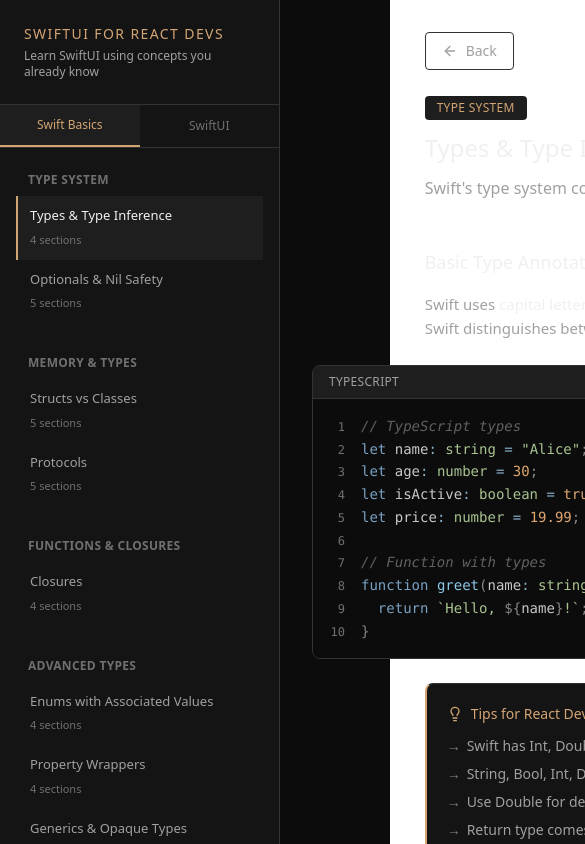
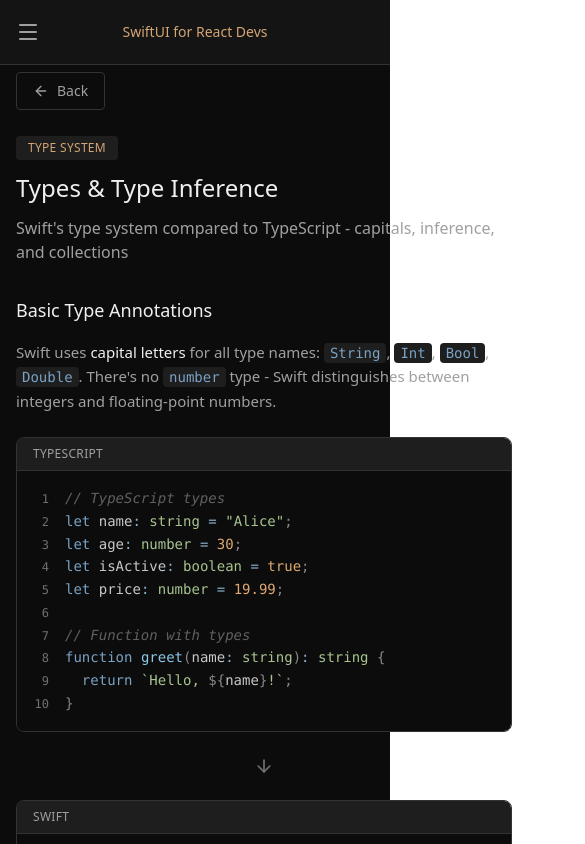
Before and after one commit to chaychun/swiftui-for-react-devs, a React (Vite) app: page / in a window 390 px wide. Both pictures are taken after a click on the button "Get Started". Shown: the top 844 px of the page, 585 px wide, since content can reach past the window. Built offline with nearby package versions, Linux system fonts and the light colour scheme.

Commit message:
Add responsive design for mobile and tablet devices
- Add mobile hamburger menu with slide-out sidebar drawer
- Stack code comparison blocks vertically on mobile with down arrow
- Add responsive padding/margins throughout (sm/lg breakpoints)
- Close sidebar on navigation for mobile UX

```diff
--- a/src/App.tsx
+++ b/src/App.tsx
@@ -1,8 +1,10 @@
-import { Routes, Route, useParams, useNavigate, Link } from "react-router-dom";
+import { useState } from "react";
+import { Routes, Route, useParams, useNavigate, Link, useLocation } from "react-router-dom";
 import { lessons } from "./data/lessons";
 import { Sidebar } from "./components/Sidebar";
 import { LessonView } from "./components/LessonView";
 import { Welcome } from "./components/Welcome";
+import { Menu, X } from "lucide-react";
 
 function NotFound() {
   return (
@@ -37,11 +39,39 @@ function WelcomePage() {
 }
 
 function App() {
+  const [isSidebarOpen, setIsSidebarOpen] = useState(false);
+  const location = useLocation();
+
+  // Close sidebar on route change (mobile)
+  const closeSidebar = () => setIsSidebarOpen(false);
+
   return (
     <div className="flex min-h-screen bg-bg-primary text-text-primary font-sans antialiased">
-      <Sidebar />
+      {/* Mobile header */}
+      <header className="lg:hidden fixed top-0 left-0 right-0 z-40 bg-bg-secondary border-b border-border px-4 py-3 flex items-center justify-between">
+        <button
+          onClick={() => setIsSidebarOpen(!isSidebarOpen)}
+          className="p-2 -ml-2 text-text-secondary hover:text-text-primary transition-colors"
+          aria-label={isSidebarOpen ? "Close menu" : "Open menu"}
+        >
+          {isSidebarOpen ? <X size={24} /> : <Menu size={24} />}
+        </button>
+        <span className="text-sm font-medium text-accent-warm">SwiftUI for React Devs</span>
+        <div className="w-8" /> {/* Spacer for centering */}
+      </header>
 
-      <main className="flex-1 ml-70 min-h-screen">
+      {/* Overlay for mobile */}
+      {isSidebarOpen && (
+        <div
+          className="lg:hidden fixed inset-0 bg-black/50 z-40"
+          onClick={closeSidebar}
+          aria-hidden="true"
+        />
+      )}
+
+      <Sidebar isOpen={isSidebarOpen} onClose={closeSidebar} />
+
+      <main className="flex-1 lg:ml-70 min-h-screen pt-14 lg:pt-0">
         <Routes>
           <Route path="/" element={<WelcomePage />} />
           <Route path="/lessons/:id" element={<LessonPage />} />
--- a/src/components/CodeComparison.tsx
+++ b/src/components/CodeComparison.tsx
@@ -1,5 +1,5 @@
 import { CodeBlock } from "./CodeBlock";
-import { ArrowRight } from "lucide-react";
+import { ArrowRight, ArrowDown } from "lucide-react";
 
 interface CodeComparisonProps {
   react: { code: string };
@@ -16,13 +16,14 @@ export function CodeComparison({
 }: CodeComparisonProps) {
   return (
     <div className="mb-6 max-w-[1440px] mx-auto">
-      <div className="flex gap-4 items-stretch">
+      <div className="flex flex-col lg:flex-row gap-4 lg:items-stretch">
         <div className="flex-1 min-w-0">
           <CodeBlock code={react.code} language="tsx" title={leftTitle} />
         </div>
 
-        <div className="flex items-center text-text-muted">
-          <ArrowRight size={20} />
+        <div className="flex items-center justify-center text-text-muted py-2 lg:py-0">
+          <ArrowDown size={20} className="lg:hidden" />
+          <ArrowRight size={20} className="hidden lg:block" />
         </div>
 
         <div className="flex-1 min-w-0">
--- a/src/components/LessonCard.tsx
+++ b/src/components/LessonCard.tsx
@@ -5,12 +5,14 @@ import { ChevronRight } from "lucide-react";
 interface LessonCardProps {
   lesson: Lesson;
   isActive: boolean;
+  onClick?: () => void;
 }
 
-export function LessonCard({ lesson, isActive }: LessonCardProps) {
+export function LessonCard({ lesson, isActive, onClick }: LessonCardProps) {
   return (
     <Link
       to={`/lessons/${lesson.id}`}
+      onClick={onClick}
       className={`group w-full flex items-center justify-between py-2.5 px-3 text-left cursor-pointer border-l-2 no-underline ${
         isActive
           ? "bg-bg-tertiary border-l-accent-warm text-text-primary"
--- a/src/components/LessonView.tsx
+++ b/src/components/LessonView.tsx
@@ -13,8 +13,8 @@ const explanationStyles = `text-[0.9375rem] text-text-secondary mb-6 leading-rel
 
 export function LessonView({ lesson, onBack }: LessonViewProps) {
   return (
-    <article className="p-8">
-      <header className="mb-12 max-w-3xl mx-auto">
+    <article className="p-4 sm:p-6 lg:p-8">
+      <header className="mb-8 lg:mb-12 max-w-3xl mx-auto">
         <button
           className="inline-flex items-center gap-2 px-4 py-2 bg-transparent border border-border rounded text-text-secondary text-sm cursor-pointer transition-all duration-150 mb-6 hover:bg-bg-tertiary hover:text-text-primary"
           onClick={onBack}
@@ -34,7 +34,7 @@ export function LessonView({ lesson, onBack }: LessonViewProps) {
 
       <div>
         {lesson.sections.map((section, index) => (
-          <section key={index} className="mb-16 pb-12 border-b border-border last:border-b-0">
+          <section key={index} className="mb-10 lg:mb-16 pb-8 lg:pb-12 border-b border-border last:border-b-0">
             <h2 className="text-lg font-medium mb-4 text-text-primary max-w-3xl mx-auto">
               {section.title}
             </h2>
--- a/src/components/Sidebar.tsx
+++ b/src/components/Sidebar.tsx
@@ -10,7 +10,12 @@ const MODULE_TABS = [
 
 type ModuleId = (typeof MODULE_TABS)[number]["id"];
 
-export function Sidebar() {
+interface SidebarProps {
+  isOpen: boolean;
+  onClose: () => void;
+}
+
+export function Sidebar({ isOpen, onClose }: SidebarProps) {
   const location = useLocation();
   const activeLessonId = location.pathname.match(/^\/lessons\/([^/?]+)/)?.[1] ?? null;
   const [activeModule, setActiveModule] = useState<ModuleId>("swift-basics");
@@ -20,12 +25,15 @@ export function Sidebar() {
 
   return (
     <aside
-      className="w-70 bg-bg-secondary border-r border-border flex flex-col fixed h-screen overflow-y-auto"
+      className={`w-70 bg-bg-secondary border-r border-border flex flex-col fixed h-screen overflow-y-auto z-50 transition-transform duration-300 ease-in-out ${
+        isOpen ? "translate-x-0" : "-translate-x-full"
+      } lg:translate-x-0`}
       role="navigation"
       aria-label="Lesson navigation"
     >
       <Link
         to="/"
+        onClick={onClose}
         className="block p-6 border-b border-border no-underline hover:bg-bg-tertiary transition-colors"
       >
         <h1 className="text-sm font-medium tracking-widest uppercase mb-1 text-accent-warm">
@@ -74,6 +82,7 @@ export function Sidebar() {
                     key={lesson.id}
                     lesson={lesson}
                     isActive={activeLessonId === lesson.id}
+                    onClick={onClose}
                   />
                 ))}
             </div>
--- a/src/components/Welcome.tsx
+++ b/src/components/Welcome.tsx
@@ -6,7 +6,7 @@ interface WelcomeProps {
 
 export function Welcome({ onGetStarted }: WelcomeProps) {
   return (
-    <div className="max-w-2xl mx-auto px-8 py-16">
+    <div className="max-w-2xl mx-auto px-4 sm:px-6 lg:px-8 py-8 lg:py-16">
       <header className="text-left mb-12 pb-8 border-b border-border">
         <h1 className="text-2xl font-normal tracking-tight mb-3 text-text-primary">
           SwiftUI for React Developers
```
